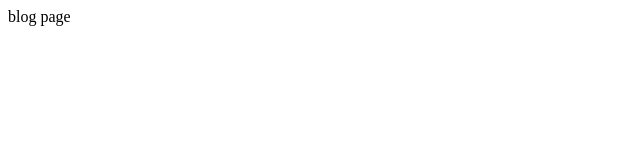
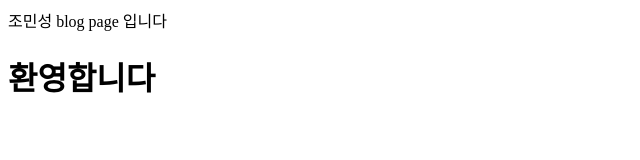
Before and after one commit to fjkg33/test, a plain HTML site: page index.html in a window 1280 px wide. Shown: the whole page, without its empty margins (0-640 px from the left). Drawn offline with Linux system fonts and the light colour scheme.

Commit message:
body 수정

```diff
--- a/index.html
+++ b/index.html
@@ -6,6 +6,7 @@
     <title>blog index</title>
 </head>
 <body>
-    <header>blog page</header>
+    <header>조민성 blog page 입니다</header>
+    <h1>환영합니다</h1>
 </body>
 </html>
```
